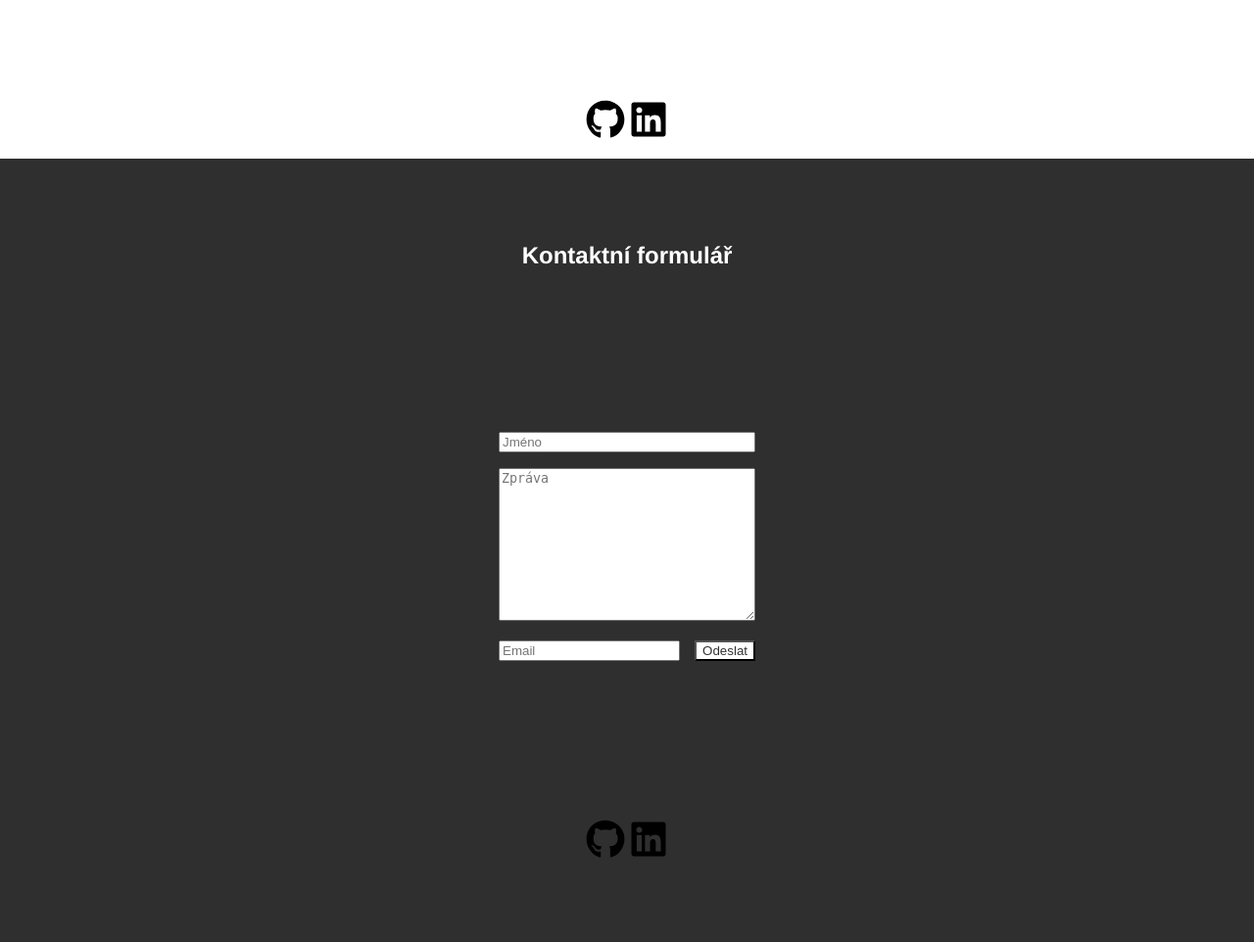
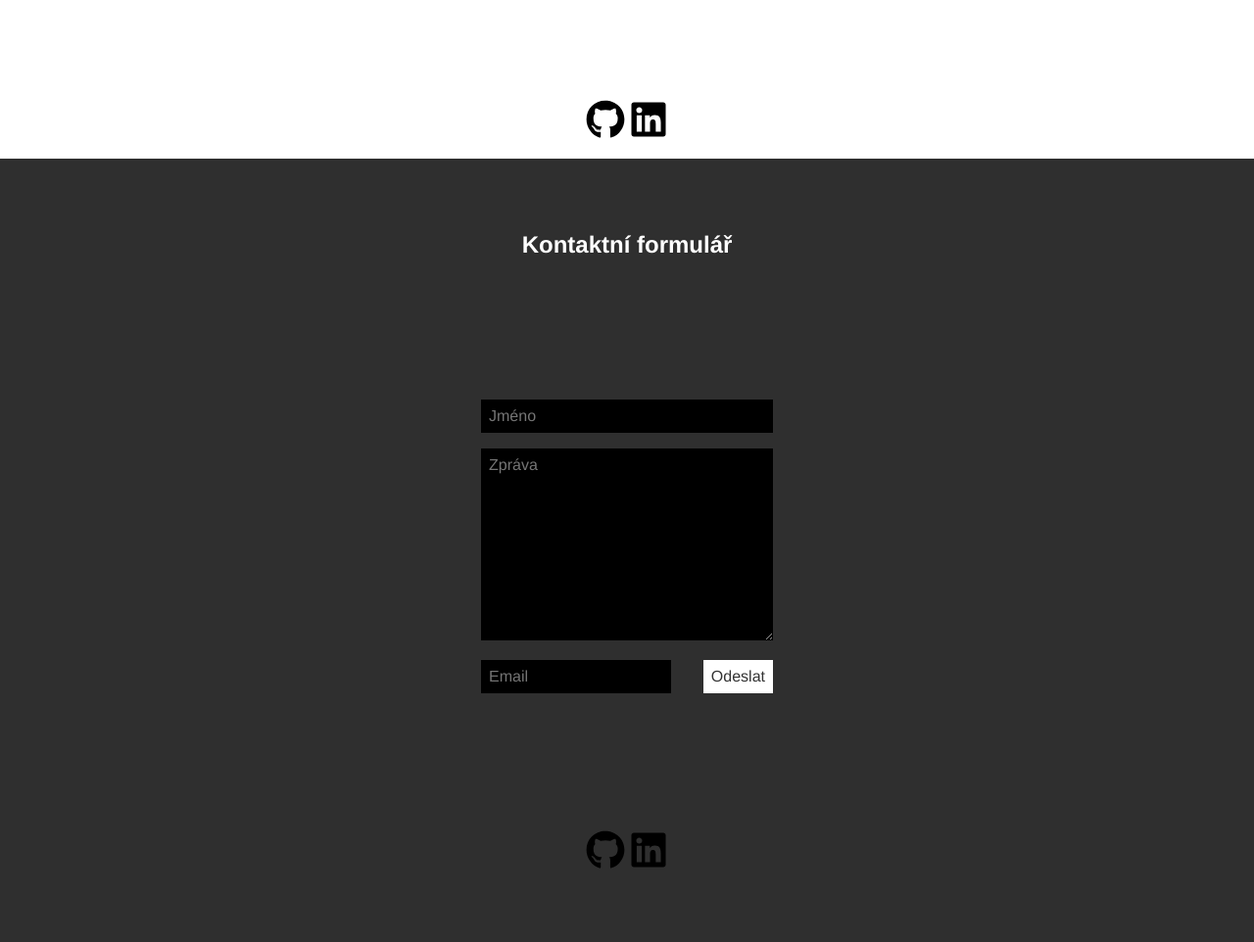
Before and after one commit to konmike/konmike.github.io, a PHP site: page / in a window 1280 px wide. Shown: the part 1438-2400 px from the top of the page at 98% size. Run offline with PHP 8.4, Linux system fonts and the light colour scheme.

Commit message:
Oprava nazvu class

```diff
--- a/style.css
+++ b/style.css
@@ -174,7 +174,7 @@ section p a img{
     justify-content: space-between;
 }
 
-.form__boxes{
+.form__box{
     font-family: Helvetica, sans-serif;
     font-size: 1rem;
     border: 0;
```
